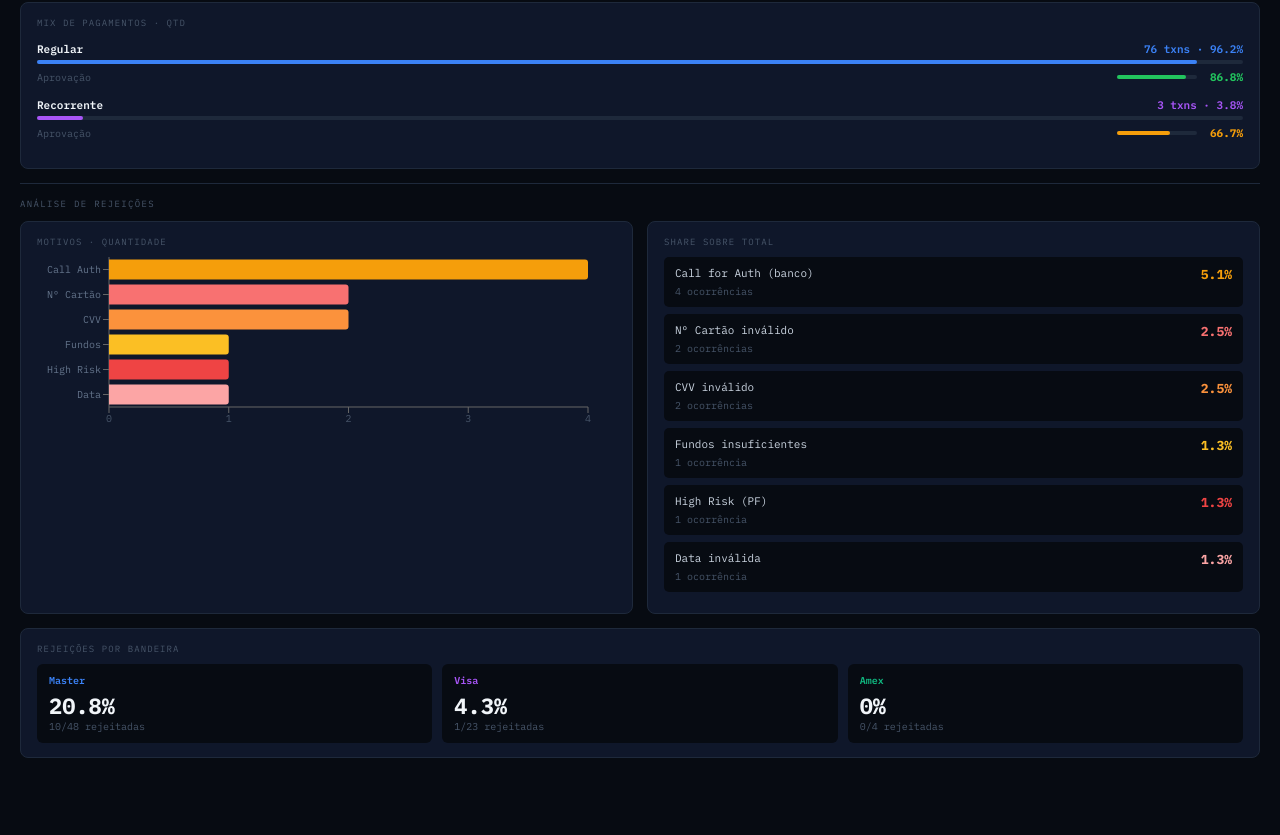
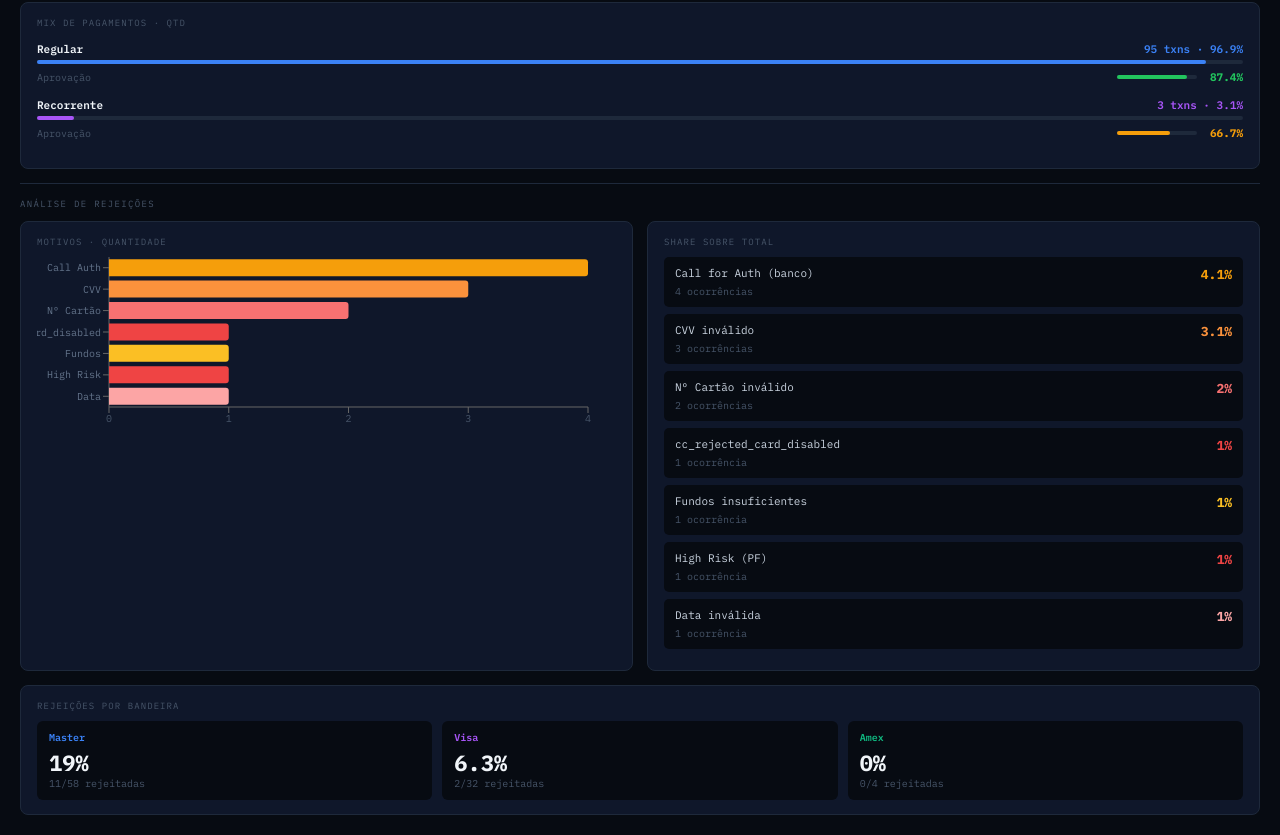
Before and after one commit to lucasmartinelli-code/gwm-dashboard, a React (Create React App) app: page / in a window 1280 px wide. Shown: the part 540-1375 px from the top of the page. Before the commit the page ends 1318 px from the top, so only its background shows below. Built offline with nearby package versions, Linux system fonts and the light colour scheme.

Commit message:
data: auto-update NRT 2026-05-29 05:28

```diff
--- a/src/GWMDashboard.jsx
+++ b/src/GWMDashboard.jsx
@@ -2,6 +2,25 @@ import { useState, useMemo } from "react";
 import { BarChart, Bar, XAxis, YAxis, Tooltip, ResponsiveContainer, Cell, PieChart, Pie, Legend, ComposedChart, Line } from "recharts";
 
 const RAW = [
+  { id:"161478077704", payerId:"1547668094", collectorId:"3166103110", date:"29/05/2026 02:50", status:"approved", detail:"accredited", amount:35, method:"master", op:"regular_payment" },
+  { id:"160688547303", payerId:"1353543406", collectorId:"3166103110", date:"29/05/2026 02:45", status:"approved", detail:"accredited", amount:35, method:"visa", op:"regular_payment" },
+  { id:"161475404056", payerId:"1492577946", collectorId:"3166103110", date:"29/05/2026 01:10", status:"approved", detail:"accredited", amount:56, method:"master", op:"regular_payment" },
+  { id:"161471094588", payerId:"1655193952", collectorId:"3166103110", date:"28/05/2026 23:07", status:"approved", detail:"accredited", amount:35, method:"master", op:"regular_payment" },
+  { id:"160677880469", payerId:"1434018044", collectorId:"3166103110", date:"28/05/2026 22:27", status:"approved", detail:"accredited", amount:35, method:"visa", op:"regular_payment" },
+  { id:"161464524652", payerId:"1994346698", collectorId:"3166103110", date:"28/05/2026 21:49", status:"approved", detail:"accredited", amount:35, method:"visa", op:"regular_payment" },
+  { id:"161464154822", payerId:"1621687401", collectorId:"3166103110", date:"28/05/2026 21:47", status:"approved", detail:"accredited", amount:35, method:"visa", op:"regular_payment" },
+  { id:"161463802964", payerId:"1621687401", collectorId:"3166103110", date:"28/05/2026 21:45", status:"rejected", detail:"cc_rejected_card_disabled", amount:35, method:"visa", op:"regular_payment" },
+  { id:"160672771027", payerId:"2240058042", collectorId:"3166103110", date:"28/05/2026 21:36", status:"approved", detail:"accredited", amount:35, method:"master", op:"regular_payment" },
+  { id:"160672211101", payerId:"1604186983", collectorId:"3166103110", date:"28/05/2026 21:32", status:"approved", detail:"accredited", amount:56, method:"master", op:"regular_payment" },
+  { id:"160672486889", payerId:"1202745511", collectorId:"3166103110", date:"28/05/2026 21:31", status:"approved", detail:"accredited", amount:56, method:"master", op:"regular_payment" },
+  { id:"160672498757", payerId:"1604186983", collectorId:"3166103110", date:"28/05/2026 21:30", status:"rejected", detail:"cc_rejected_bad_filled_security_code", amount:56, method:"master", op:"regular_payment" },
+  { id:"161460448680", payerId:"1522463277", collectorId:"3166103110", date:"28/05/2026 21:07", status:"approved", detail:"accredited", amount:35, method:"master", op:"regular_payment" },
+  { id:"160668884093", payerId:"3064416658", collectorId:"3166103110", date:"28/05/2026 21:05", status:"approved", detail:"accredited", amount:35, method:"visa", op:"regular_payment" },
+  { id:"160668910775", payerId:"1230834920", collectorId:"3166103110", date:"28/05/2026 20:55", status:"approved", detail:"accredited", amount:35, method:"visa", op:"regular_payment" },
+  { id:"160667962393", payerId:"1563434166", collectorId:"3166103110", date:"28/05/2026 20:44", status:"approved", detail:"accredited", amount:56, method:"visa", op:"regular_payment" },
+  { id:"160663504253", payerId:"1606166571", collectorId:"3166103110", date:"28/05/2026 20:09", status:"approved", detail:"accredited", amount:35, method:"visa", op:"regular_payment" },
+  { id:"161451923164", payerId:"1457137594", collectorId:"3166103110", date:"28/05/2026 20:05", status:"approved", detail:"accredited", amount:56, method:"master", op:"regular_payment" },
+  { id:"160659368971", payerId:"1708447453", collectorId:"3166103110", date:"28/05/2026 19:48", status:"approved", detail:"accredited", amount:35, method:"master", op:"regular_payment" },
   { id:"161439023884", payerId:"2097803290", collectorId:"3166103110", date:"28/05/2026 18:48", status:"approved", detail:"accredited", amount:35, method:"master", op:"regular_payment" },
   { id:"161439285866", payerId:"1601223375", collectorId:"3166103110", date:"28/05/2026 18:48", status:"approved", detail:"accredited", amount:35, method:"master", op:"regular_payment" },
   { id:"161440430518", payerId:"1787162961", collectorId:"3166103110", date:"28/05/2026 18:43", status:"approved", detail:"accredited", amount:350, method:"master", op:"regular_payment" },
@@ -84,7 +103,7 @@ const RAW = [
 ];
 
 const COLLECTOR_ID = "3166103110";
-const LAST_UPDATED = "28/05/2026 21:07";
+const LAST_UPDATED = "29/05/2026 05:28";
 const LAST_TRX     = RAW.length > 0 ? RAW[0].date : "-";
 const METHOD_COLORS = { master:"#3b82f6", visa:"#a855f7", amex:"#10b981" };
 const STATUS_COLORS = { approved:"#22c55e", rejected:"#ef4444", refunded:"#f59e0b" };
```
